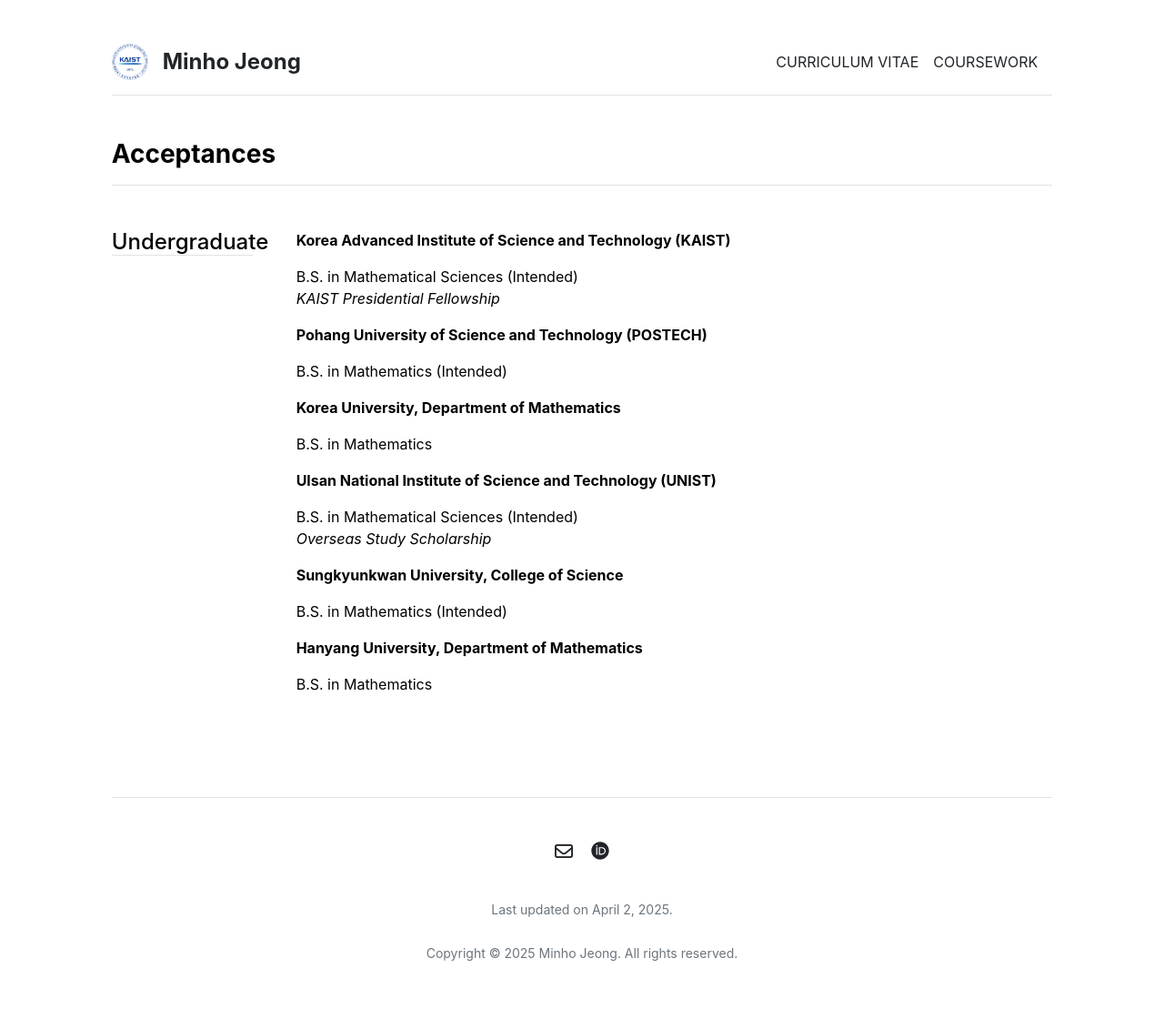
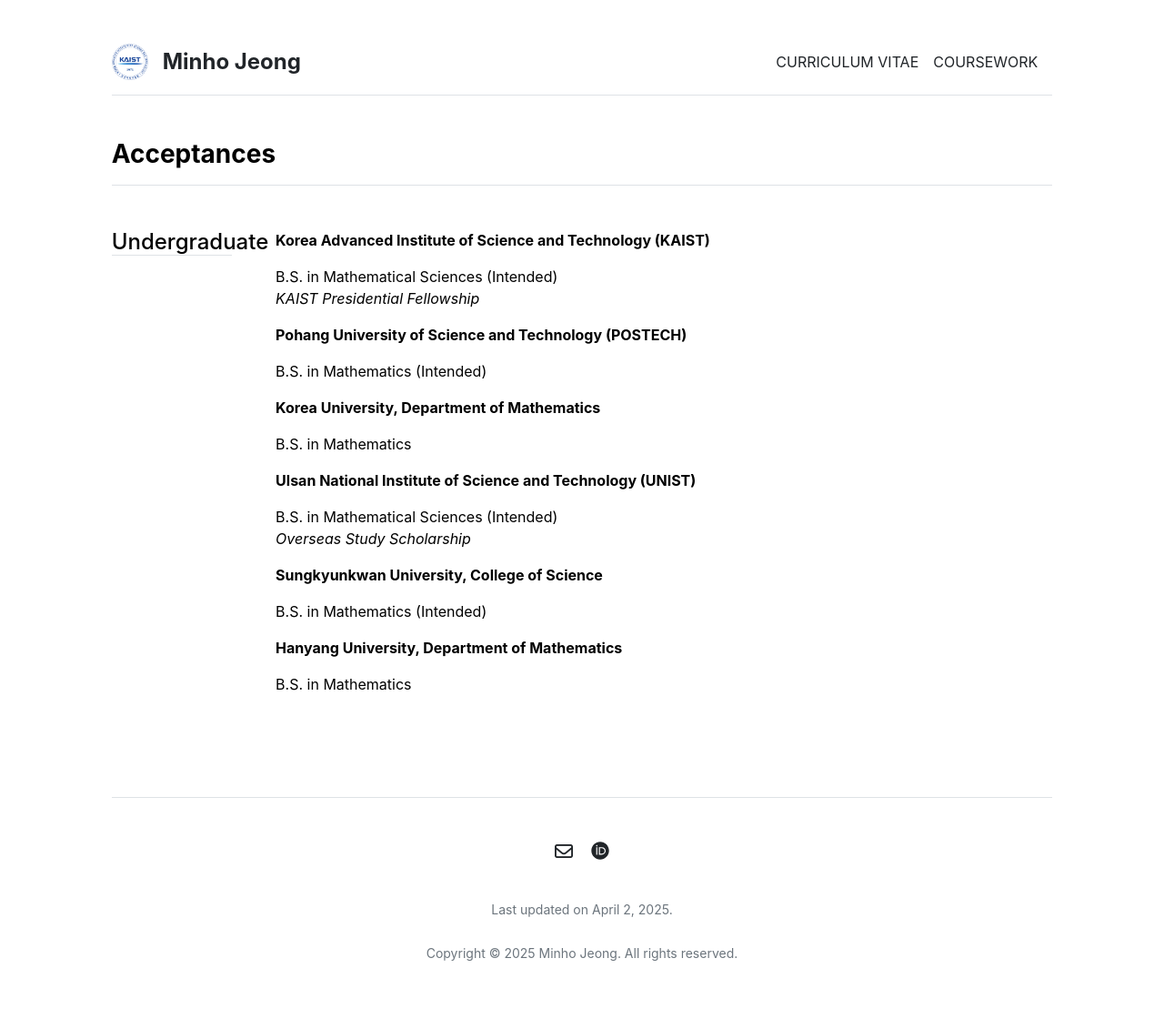
Before and after one commit to mino-jeong/mino-jeong.github.io, a Jekyll site: the page built from acceptances.md, in a window 1280 px wide. Shown: the whole page at 91% size. Built offline with Jekyll 4.4.1, drawn with Linux system fonts in a browser that asks for light colours.

Commit message:
Update acceptances.html

```diff
--- a/_layouts/acceptances.html
+++ b/_layouts/acceptances.html
@@ -10,10 +10,10 @@
     <h3 class="fw-bold border-bottom pb-3 mb-5">Acceptances</h3>
 
     <div class="row g-5 mb-5">
-      <div class="custom-col-2-5">
+      <div class="col-md-2">
         <h4 class="border-bottom">Undergraduate</h4>
       </div>
-      <div class="custom-col-9-5">
+      <div class="col-md-10">
         {% for section in site.data.acceptances.undergraduate %}
           <p class="fw-bold">{{ section.title }}</p>
           <p>{{ section.description }}</p>
@@ -23,10 +23,10 @@
 
     <!---
     <div class="row g-5 mb-5">
-      <div class="custom-col-2-5">
+      <div class="col-md-2">
         <h4 class="border-bottom">Graduate</h4>
       </div>
-      <div class="custom-col-9-5">
+      <div class="col-md-10">
         {% for section in site.data.adm.us %}
           <p class="fw-bold">{{ section.title }}</p>
           <p>{{ section.description }}</p>
```
